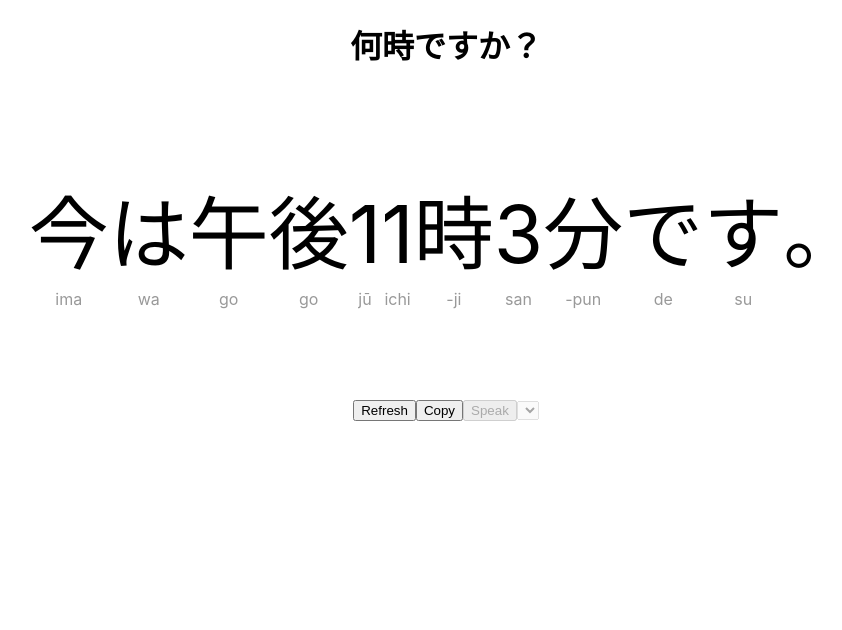
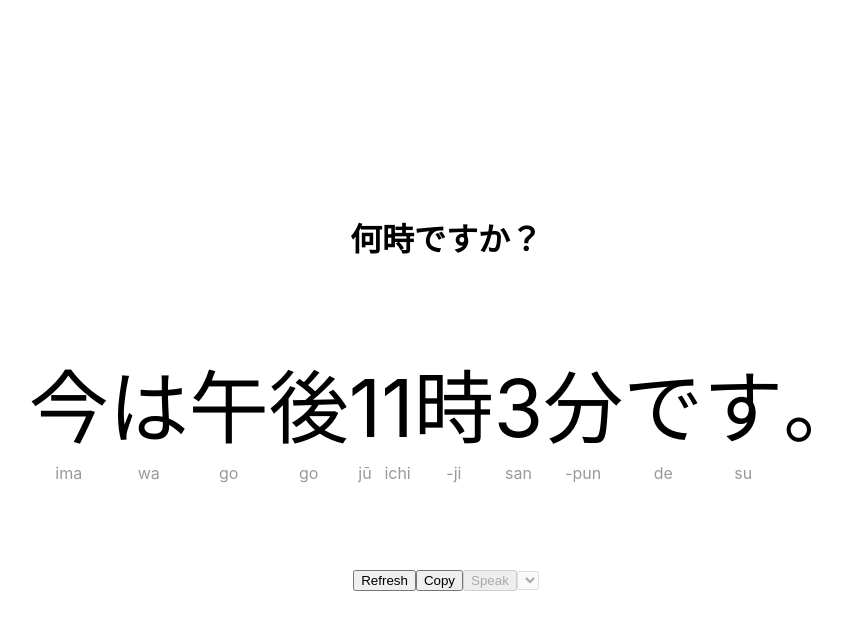
Before and after one commit to diogocampos/nanji, a React (Create React App) app: page / in a window 1280 px wide. Shown: the top 630 px of the page, without its empty margins (194-1036 px from the left). Built offline with nearby package versions, Linux system fonts and the light colour scheme.

Commit message:
Vertically center the content

```diff
--- a/src/components/App/index.tsx
+++ b/src/components/App/index.tsx
@@ -37,12 +37,14 @@ export default function App() {
         <RubySpan content={phrase} />
       </p>
 
-      <button onClick={handleRefresh}>Refresh</button>
-      <button disabled={!navigator.clipboard} onClick={handleCopy}>
-        Copy
-      </button>
+      <p>
+        <button onClick={handleRefresh}>Refresh</button>
+        <button disabled={!navigator.clipboard} onClick={handleCopy}>
+          Copy
+        </button>
 
-      <Speaker lang='ja' text={text} />
+        <Speaker lang='ja' text={text} />
+      </p>
     </div>
   )
 }
--- a/src/components/App/styles.scss
+++ b/src/components/App/styles.scss
@@ -1,7 +1,15 @@
 .App {
+  min-height: 100vh;
   text-align: center;
 
+  display: flex;
+  flex-direction: column;
+  justify-content: center;
+  align-items: center;
+
   .App-time {
+    margin: 60px 20px;
+    margin-top: 40px;
     font-size: 500%;
   }
 }
```
